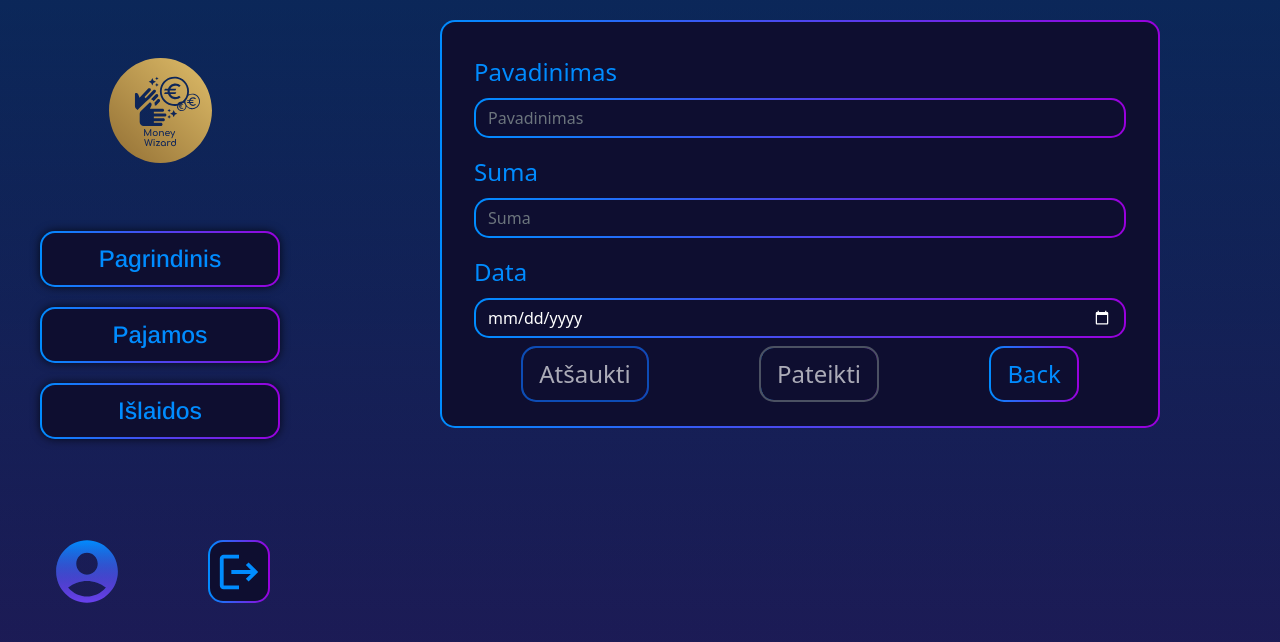
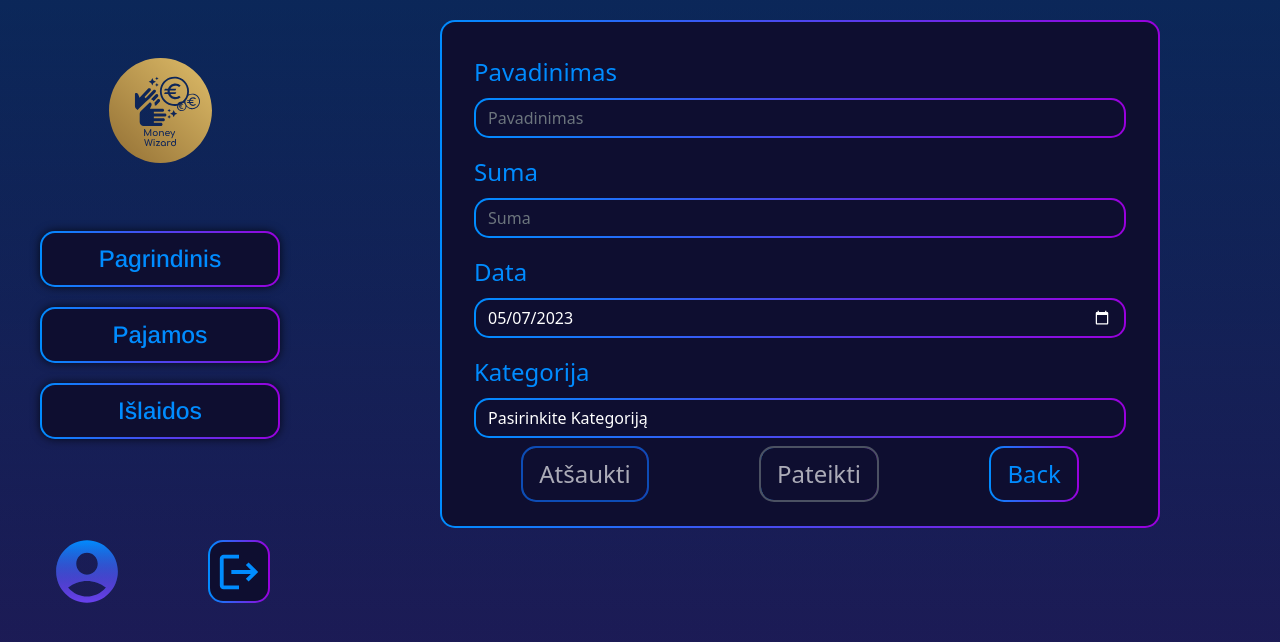
Before and after one commit to ZiGreed/P.B.A.A.SpringProject2023, a React (Vite) app: page /addexpense in a window 1280 px wide. Shown: the top 642 px of the page. Built offline with nearby package versions, Linux system fonts and the light colour scheme.

Commit message:
added validation

```diff
--- a/src/components/AddExpenses.jsx
+++ b/src/components/AddExpenses.jsx
@@ -1,13 +1,15 @@
 //ISLAIDU PUSLAPIS. JAME GRAFIKAS RODANTIS VISU METU ISLAIDU SUMA SUSKIRSTYTAS PAGAL MENESIUS IR SALIA PIRKIMU ISTORIJA (TIK ISLAIDOS)
-import { Formik } from "formik";
+import { Formik, ErrorMessage } from "formik";
 import { Button, Form } from "react-bootstrap";
 import { useNavigate } from "react-router-dom";
 import { postData } from "../../services/api";
+import { useState } from "react";
+import * as Yup from "yup";
 
 const expenseURL = "http://localhost:3000/expenses";
 
 function AddExpenses() {
-  const today = new Date().toISOString().split("T")[0];
+  const [submitted, setSubmitted] = useState(false);
   const navigate = useNavigate();
   return (
     <>
@@ -16,25 +18,29 @@ function AddExpenses() {
           initialValues={{
             name: "",
             amount: "",
-            date: "",
+            date: new Date().toISOString().slice(0, 10),
+            category: ""
           }}
-          validate={(values) => {
-            const errors = {};
-            if (!values.name) {
-              errors.name = "Privalomas laukelis";
-            }
-            if (!values.amount) {
-              errors.amount = "Privalomas laukelis";
-            }
-            if (!values.date) {
-              errors.date = "Privalomas laukelis";
-            }
-            return errors;
-          }}
+          validationSchema={
+            Yup.object({
+              name: Yup.string()
+              .required("langelis būtinas")
+              .min(2, "pavadinimas per trumpas")
+              .max(40, "pavadinimas per ilgas"),
+              amount: Yup.number()
+              .required("langelis būtinas")
+              .lessThan(1000000, "suma turi būti mažesnė nei milijonas"),
+              date: Yup.date()
+              .max(new Date("2023-04-07"), "data negali būti ateityje"),
+              category: Yup.string()
+              .required("Būtina pasirinkti kategoriją")
+            })
+          }
           onSubmit={(values, { resetForm }) => {
             postData(values, expenseURL);
             console.log(values);
             resetForm();
+            setSubmitted(true);
           }}
         >
           {({
@@ -49,6 +55,7 @@ function AddExpenses() {
             resetForm,
           }) => (
             <Form onSubmit={handleSubmit} className="diagram-border p-4">
+              {submitted && (<h4 style={{color: "orange"}}>Pateikta!</h4>)}
               <Form.Group className="p-2">
                 <Form.Label>Pavadinimas</Form.Label>
                 <Form.Control
@@ -62,11 +69,10 @@ function AddExpenses() {
                   isInvalid={touched.name && !values.name}
                   maxLength={50}
                 />
-                <Form.Control.Feedback type="invalid">
-                  {errors.name}
-                </Form.Control.Feedback>
+                <span className="formError">
+                <ErrorMessage name="name" />
+                </span>
               </Form.Group>
-
 
               <Form.Group className="p-2">
               <Form.Label>Suma</Form.Label>
@@ -87,27 +93,11 @@ function AddExpenses() {
                 }}
                 value={values.amount}
                 isInvalid={touched.amount && !values.amount}
-                onKeyDown={(event) => {
-                  const pattern = /[0-9]/;
-                  const input = event.target.value;
-                  if (
-                    (input.indexOf(".") !== -1 &&
-                      input.split(".")[1].length === 2) ||
-                    (!pattern.test(event.key) &&
-                      event.key !== "Backspace" &&
-                      event.key !== "Delete" &&
-                      event.key !== ".")
-                  ) {
-                    event.preventDefault();
-                  }
-                }}
               />
-              <Form.Control.Feedback type="invalid">
-                {errors.amount}
-              </Form.Control.Feedback>
+              <span className="formError">
+                <ErrorMessage name="amount" />
+              </span>
             </Form.Group>
-
-
 
               <Form.Group className="p-2">
                 <Form.Label>Data</Form.Label>
@@ -116,16 +106,37 @@ function AddExpenses() {
                   type="date"
                   placeholder="YY-MM-DD"
                   name="date"
-                  max={today}
                   onChange={handleChange}
                   onBlur={handleBlur}
                   value={values.date}
                   isInvalid={touched.date && !values.date}
                 />
-                <Form.Control.Feedback type="invalid">
-                  {errors.date}
-                </Form.Control.Feedback>
+                <span className="formError">
+                  <ErrorMessage name="date" />
+                </span>
               </Form.Group>
+
+              <Form.Group className="p-2">
+              <Form.Label>Kategorija</Form.Label>
+              <Form.Control
+                as="select"
+                className="incomes_expensesFields select-dark"
+                name="category"
+                onChange={handleChange}
+                onBlur={handleBlur}
+                value={values.category}
+                isInvalid={touched.category && !values.category}
+              >
+                <option value="">Pasirinkite Kategoriją</option>
+                <option value="Alga">Alga</option>
+                <option value="PapildomiDarbai">Papildomi darbai</option>
+                <option value="Dovana">Dovana</option>
+              </Form.Control>
+            <span className="formError">
+            <ErrorMessage name="category" />
+            </span>
+          </Form.Group>
+
               <div className="income_expensesBtn">
                 <Button
                   className="income_expensesBtn"
```
Also changed, not shown: src/components/AddIncomes.jsx (+2 -18 lines).
